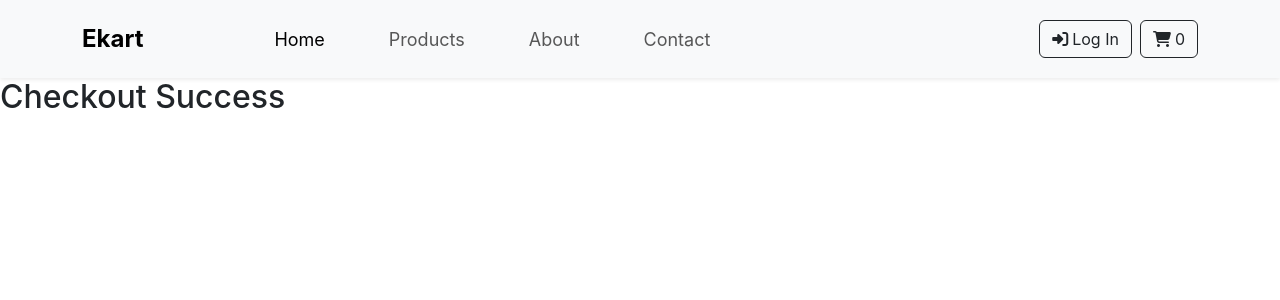
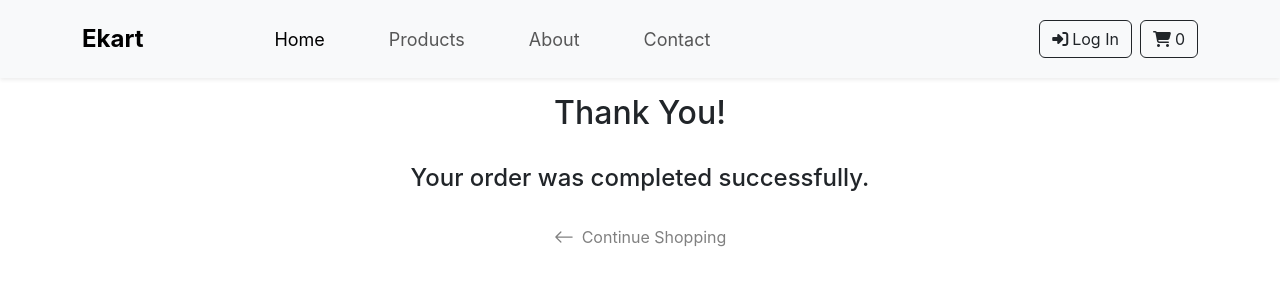
Before and after one commit to bk408/E-kart-React-app, a React (Create React App) app: page /checkout-success in a window 1280 px wide. Shown: the top 300 px of the page. Built offline with nearby package versions, Linux system fonts and the light colour scheme.

Commit message:
update checkout success component

```diff
--- a/src/App.css
+++ b/src/App.css
@@ -186,4 +186,4 @@
 }
 
 
-/* Contact */
+/* checkout-sucesss */
--- a/src/components/CheckoutSuccess.jsx
+++ b/src/components/CheckoutSuccess.jsx
@@ -1,6 +1,21 @@
+import { Link } from 'react-router-dom';
+
+
 const CheckoutSuccess = () => {
     return(
-        <h2>Checkout Success</h2>
+        <div className="continue-shopping">
+            <h2 className='d-flex justify-content-center'>Thank You!</h2>
+            <br />
+            <h4 className='d-flex justify-content-center'>Your order was completed successfully.</h4>
+            <br />
+
+                <Link  className='d-flex justify-content-center' to="/">
+                  <svg xmlns="http://www.w3.org/2000/svg" width="20" height="20" fill="currentColor" className="bi bi-arrow-left" viewBox="0 0 16 16">
+                    <path fillRule="evenodd" d="M15 8a.5.5 0 0 0-.5-.5H2.707l3.147-3.146a.5.5 0 1 0-.708-.708l-4 4a.5.5 0 0 0 0 .708l4 4a.5.5 0 0 0 .708-.708L2.707 8.5H14.5A.5.5 0 0 0 15 8z" />
+                  </svg>
+                  <span>Continue Shopping</span>
+                </Link>
+              </div>
     );
 }
 
```
